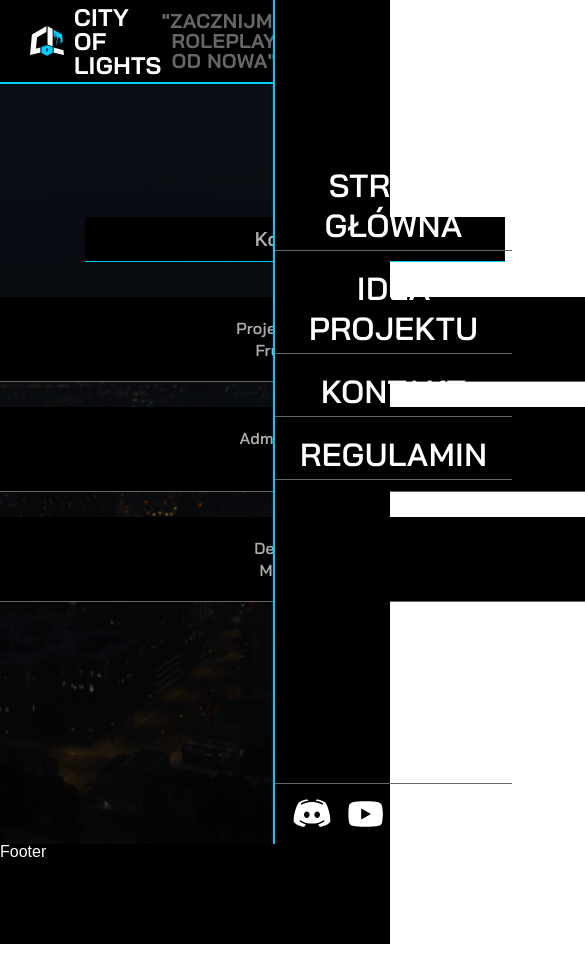
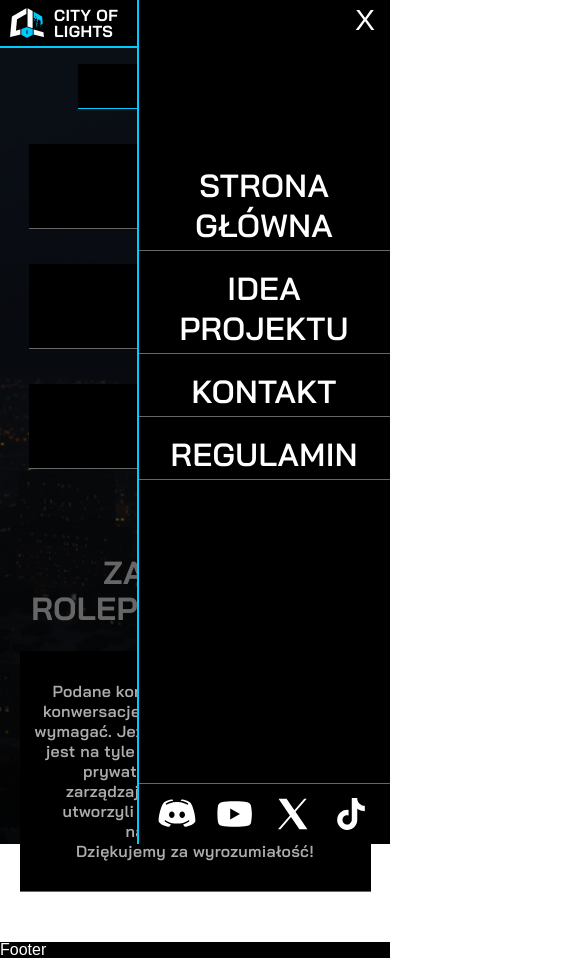
Before and after one commit to LaPatusek/col, a React (Create React App) app: page /kontakt in a window 390 px wide. Both pictures are taken after a click on the element "MENU". Shown: the top 958 px of the page, 585 px wide, since content can reach past the window. Built offline with nearby package versions, Linux system fonts and the light colour scheme; some icons are missing.

Commit message:
media queries

```diff
--- a/src/App.tsx
+++ b/src/App.tsx
@@ -1,13 +1,29 @@
-import { Fragment } from 'react';
-import { Route, Routes } from 'react-router-dom';
+import { Fragment, useEffect } from 'react';
+import { Route, Routes, useLocation } from 'react-router-dom';
 import background from './Assets/col-background-first.webp';
 import Footer from './Components/Footer/Footer';
 import Nav from './Components/Nav/Nav';
-import Regulamin from './Components/Nav/Regulamin';
 import Kontakt from './Pages/Kontakt';
 import Main from './Pages/Main';
+import Regulamin from './Pages/Regulamin';
 
 function App() {
+  const { pathname, hash, key } = useLocation();
+
+  useEffect(() => {
+    if (hash === '') {
+      window.scrollTo(0, 0);
+    } else {
+      setTimeout(() => {
+        const id = hash.replace('#', '');
+        const element = document.getElementById(id);
+        if (element) {
+          element.scrollIntoView();
+        }
+      }, 0);
+    }
+  }, [pathname, hash, key]);
+
   return (
     <Fragment>
       <nav>
--- a/src/Components/Footer/Footer.module.css
+++ b/src/Components/Footer/Footer.module.css
@@ -1,5 +1,4 @@
 .footer {
-  height: 100px;
   width: 100%;
   color: #fff;
   background-color: #000;
--- a/src/Components/Header/Header.module.css
+++ b/src/Components/Header/Header.module.css
@@ -52,3 +52,15 @@
 .link-box:hover button > svg {
   transform: translateY(3px);
 }
+
+@media screen and (max-width: 900px) {
+  .header {
+    width: 100vw;
+    margin: 0 auto;
+  }
+
+  .middle-box {
+    width: 95%;
+    padding: 1.25rem 2rem 1rem 2rem;
+  }
+}
--- a/src/Components/Nav/Nav.module.css
+++ b/src/Components/Nav/Nav.module.css
@@ -149,3 +149,26 @@
   filter: drop-shadow(3px 3px 0px rgb(254, 43, 84))
     drop-shadow(-3px -3px 0px rgb(37, 244, 237));
 }
+
+
+@media screen and (max-width: 900px) {
+  .nav {
+    padding: 5px 10px;
+  }
+
+  .active-menu {
+    width: 65%;
+  }
+
+  .logo {
+    justify-self: center;
+  }
+
+  .logo h1 {
+    font-size: 16px;
+  }
+
+  .nav h2 {
+    font-size: 12px;
+  }
+}
--- a/src/Components/Nav/Nav.tsx
+++ b/src/Components/Nav/Nav.tsx
@@ -68,7 +68,7 @@ const Nav: React.FC = () => {
             </div>
 
             <div className={styles.link}>
-              <Link to='/' onClick={MenuHandler}>
+              <Link to='#idea' onClick={MenuHandler}>
                 Idea projektu
               </Link>
             </div>
--- a/src/Pages/Kontakt.module.css
+++ b/src/Pages/Kontakt.module.css
@@ -1,6 +1,6 @@
 .kontakt {
   grid-template-columns: repeat(2, 1fr);
-  height: 100vh;
+  height: 100dvh;
 }
 
 .left-section {
@@ -63,3 +63,45 @@
   background-color: #000;
   padding: 30px 55px;
 }
+
+@media screen and (max-width: 900px) {
+  .kontakt {
+    padding-top: 4rem;
+    grid-template-columns: repeat(1, 1fr);
+    height: 100%;
+    row-gap: 50px;
+  }
+
+  .left-section {
+    width: 100%;
+
+  }
+
+  .left-section h1 {
+    width: 60dvw;
+  }
+
+  .container {
+    width: 100%;
+    margin: 0 auto 35px auto;
+    width: 85dvw;
+  }
+
+  .container h3 {
+    padding: 20px;
+  }
+
+  .right-section {
+    margin: 0 auto 50px auto;
+    width: 90%;
+  }
+
+  .right-section h4 {
+    line-height: 36px;
+    letter-spacing: 0.4px;
+  }
+
+  .right-section p {
+    padding: 30px 10px;
+  }
+}
--- a/src/Pages/Main.module.css
+++ b/src/Pages/Main.module.css
@@ -144,3 +144,56 @@
   filter: opacity(0.85);
   cursor: pointer;
 }
+
+@media screen and (max-width: 900px) {
+  .first-section p {
+    width: 95%;
+    padding: 20px;
+    font-size: 26px;
+    line-height: 30px;
+  }
+
+  .pick-side {
+    padding: 4rem 0 3rem 0;
+  }
+
+  .boxes {
+    grid-template-columns: repeat(1, 1fr);
+    row-gap: 5px;
+  }
+
+  .left-box,
+  .mid-box,
+  .right-box {
+    position: relative;
+    width: 100%;
+    left: 0;
+    filter: grayscale(0);
+    clip-path: none;
+  }
+
+  .text-box h3 {
+    font-size: 20px;
+  }
+
+  .active-block {
+    position: absolute;
+    height: 78dvh;
+    width: 100%;
+    z-index: 99;
+    left: 0;
+    top: 0;
+  }
+
+  .active-block > .text-box {
+    width: 95%;
+    left: 2.5%;
+    top: unset;
+    bottom: 45%;
+    transform: translateY(50%);
+  }
+
+  .join {
+    bottom: 18%;
+  }
+}
--- a/src/Components/Nav/Regulamin.module.css
+++ b/src/Pages/Regulamin.module.css
@@ -25,3 +25,9 @@
   font-family: 'SemiBold';
   text-align: center;
 }
+
+@media screen and (max-width: 900px) {
+  .regulamin-wrap h1 {
+    font-size: 28px;
+  }
+}
--- a/src/index.css
+++ b/src/index.css
@@ -42,6 +42,7 @@ code {
   object-fit: cover;
   filter: brightness(0.55);
   position: fixed;
+  display: flex;
   z-index: -1;
 }
 
```
Also changed, not shown: src/Pages/Regulamin.tsx (renamed from src/Components/Nav/Regulamin.tsx).
